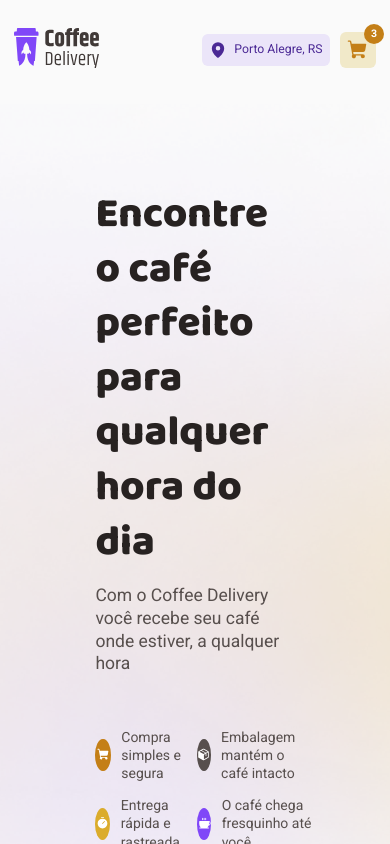
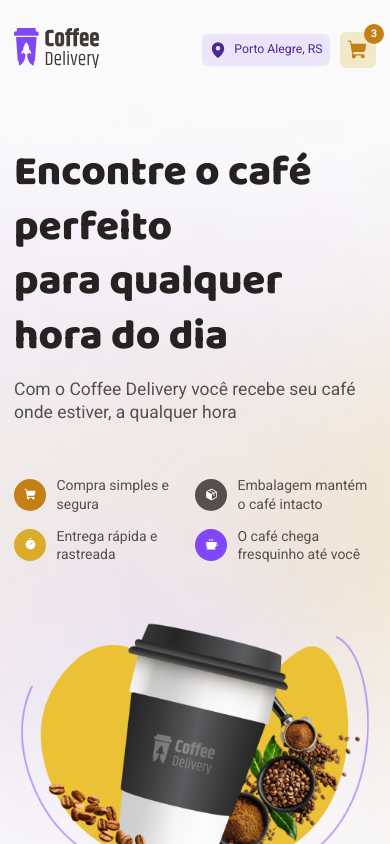
Before and after one commit to lemartins07/ignite-desafio-coffee-delivery, a React (Vite) app: page / in a window 390 px wide. Shown: the top 844 px of the page. Built offline with nearby package versions, Linux system fonts and the light colour scheme.

Commit message:
Responsive Home fix

```diff
--- a/src/components/ProductList/styles.ts
+++ b/src/components/ProductList/styles.ts
@@ -13,4 +13,10 @@ export const ProductGrid = styled.section`
   display: grid;
   grid-template-columns: repeat(auto-fit, minmax(240px, 1fr));
   gap: 2rem;
+
+  @media (max-width: 900px) {
+    & {
+      justify-items: center;
+    }
+  }
 `
--- a/src/pages/Home/styles.ts
+++ b/src/pages/Home/styles.ts
@@ -21,6 +21,9 @@ export const HeroContainer = styled.section`
       flex-direction: column;
       justify-content: center;
       align-items: center;
+      gap: 2rem;
+      padding-top: 3rem;
+      padding-bottom: 3rem;
     }
   }
 `
@@ -29,6 +32,12 @@ export const HeroData = styled.div`
   max-width: 588px;
   width: 55%;
   flex-basis: 1;
+
+  @media (max-width: 900px) {
+    & {
+      width: 100%;
+    }
+  }
 
   h1 {
     margin-bottom: 1rem;
@@ -57,6 +66,7 @@ export const HeroData = styled.div`
         border-radius: 50%;
         color: ${(props) => props.theme.white};
         display: flex;
+        flex-shrink: 0;
         align-items: center;
         justify-content: center;
 
@@ -88,6 +98,12 @@ export const HeroImage = styled.div`
   align-items: center;
   justify-content: flex-end;
 
+  @media (max-width: 900px) {
+    & {
+      width: 100%;
+    }
+  }
+
   img {
     max-width: 100%;
     display: block;
```
